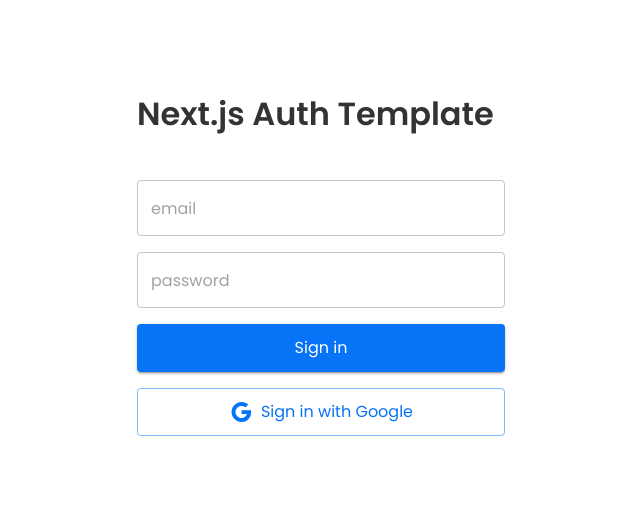
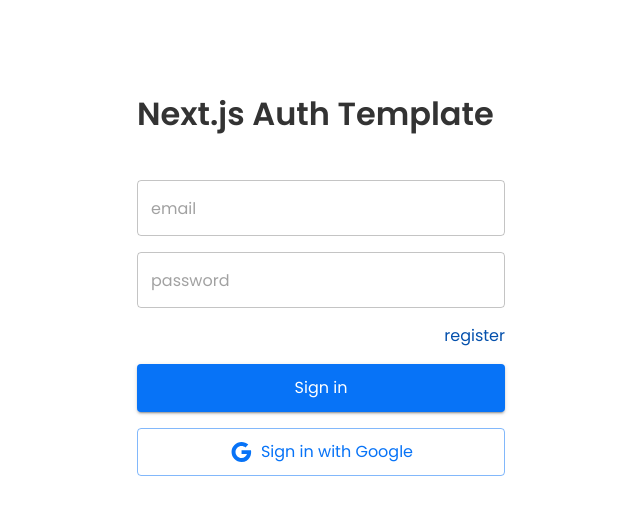
Before and after one commit to Dannyisadog/nextjs-authentication-template, a Next.js app: page /signin in a window 1280 px wide. Shown: the top 514 px of the page, without its empty margins (319-959 px from the left). Built offline with nearby package versions, Linux system fonts and the light colour scheme; no server answers.

Commit message:
feat(component): add register link in signin form

```diff
--- a/src/components/client/SigninForm.tsx
+++ b/src/components/client/SigninForm.tsx
@@ -6,6 +6,7 @@ import { useState } from "react";
 import Button from "./Button";
 import TextField from "./TextField";
 import { Stack, Typography } from "@mui/material";
+import Link from "next/link";
 
 export function SigninForm() {
   const [email, setEmail] = useState("");
@@ -62,6 +63,11 @@ export function SigninForm() {
             setPassword(e.target.value);
           }}
         />
+        <Stack direction="row" justifyContent="end">
+          <Link href="/register">
+            <Typography color="primary.dark">register</Typography>
+          </Link>
+        </Stack>
         <Button isLoading={loading} fullWidth type="submit" variant="contained">
           <Typography>Sign in</Typography>
         </Button>
```
